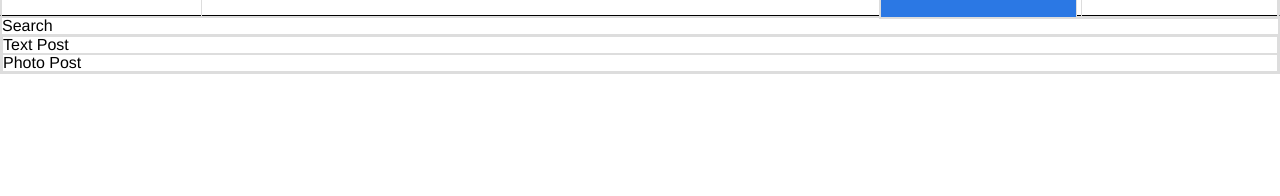
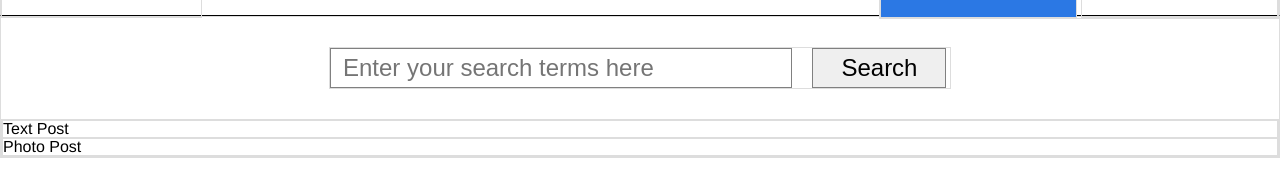
Before and after one commit to nalexiou/viking_blogger_homepage, a plain HTML site: page index.html in a window 1280 px wide. Shown: the part 56-252 px from the top of the page. Drawn offline with Linux system fonts and the light colour scheme.

Commit message:
style search bar

```diff
--- a/index.html
+++ b/index.html
@@ -25,7 +25,10 @@
 	</div>
 	<div class="main-content">
 		<div class="search-container">
-			Search
+			<form>
+			<input type="text" class="search-bar" placeholder="Enter your search terms here">
+			<input type="submit" class="search-submit" value="Search"></input>
+			</form>
 		</div>
 		<div class="post-container">
 			<div class="post">
--- a/styles.css
+++ b/styles.css
@@ -12,7 +12,7 @@ div {
 }
 
 .logo-container {
-	display: inline-block;
+	float: left;
 	line-height: 70px;
 	padding-left: 10px;
 }
@@ -47,3 +47,28 @@ div {
 	color: white;
 	background-color: #2b78e4;
 }
+
+.search-container {
+	margin: 30px auto;
+	width: 620px;
+}
+
+.search-container input	{
+	padding: 2px;
+}
+
+.search-container .search-bar {
+	font-size: 24px;
+	line-height: 34px;
+	padding-left: 12px;
+	width: 446px;
+	border: 1px solid gray;
+}
+
+.search-container .search-submit {
+	line-height: 34px;
+	font-size: 24px;
+	border: 1px solid gray;
+	width: 134px;
+	margin-left: 16px;
+}
```
